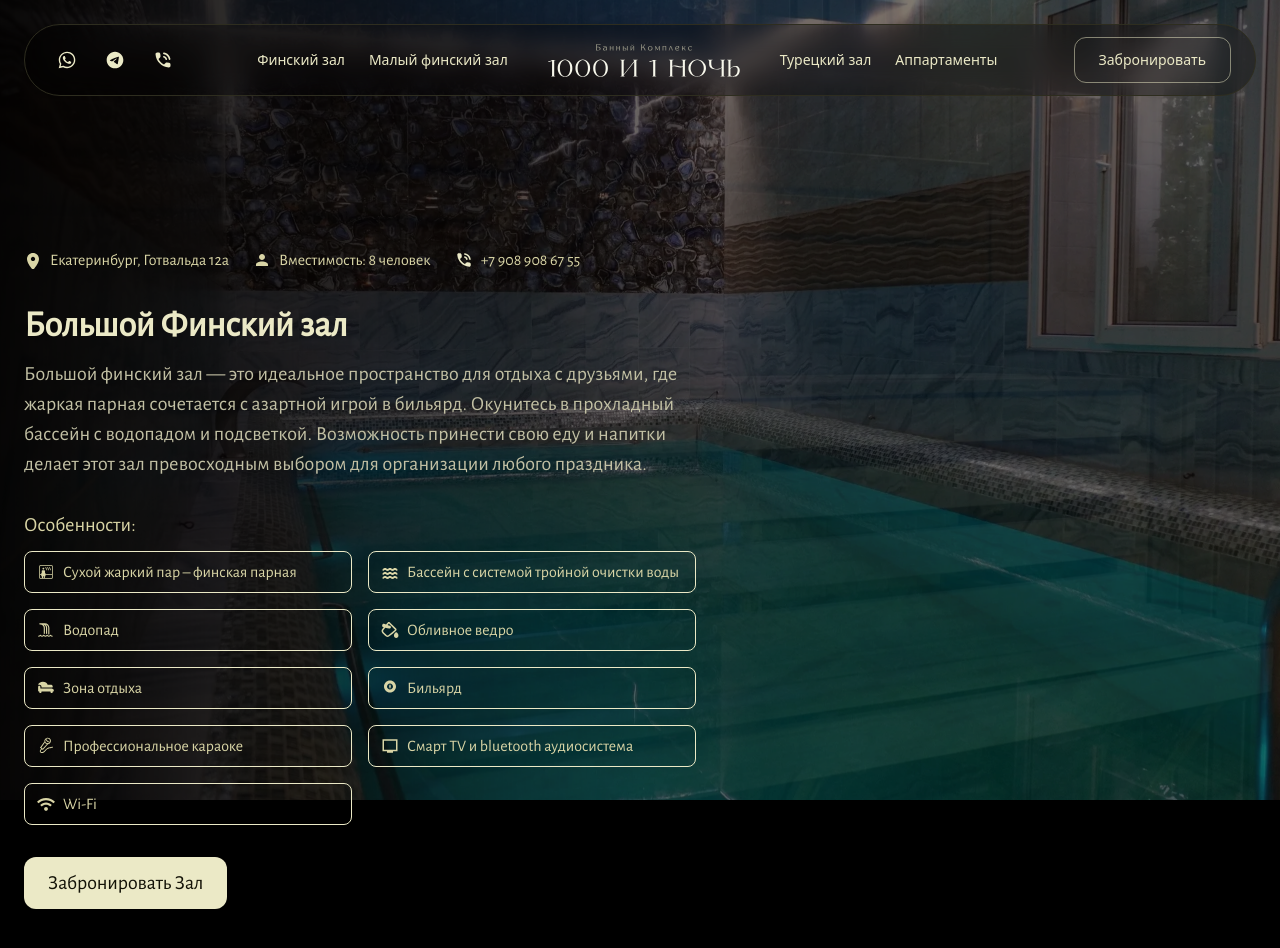
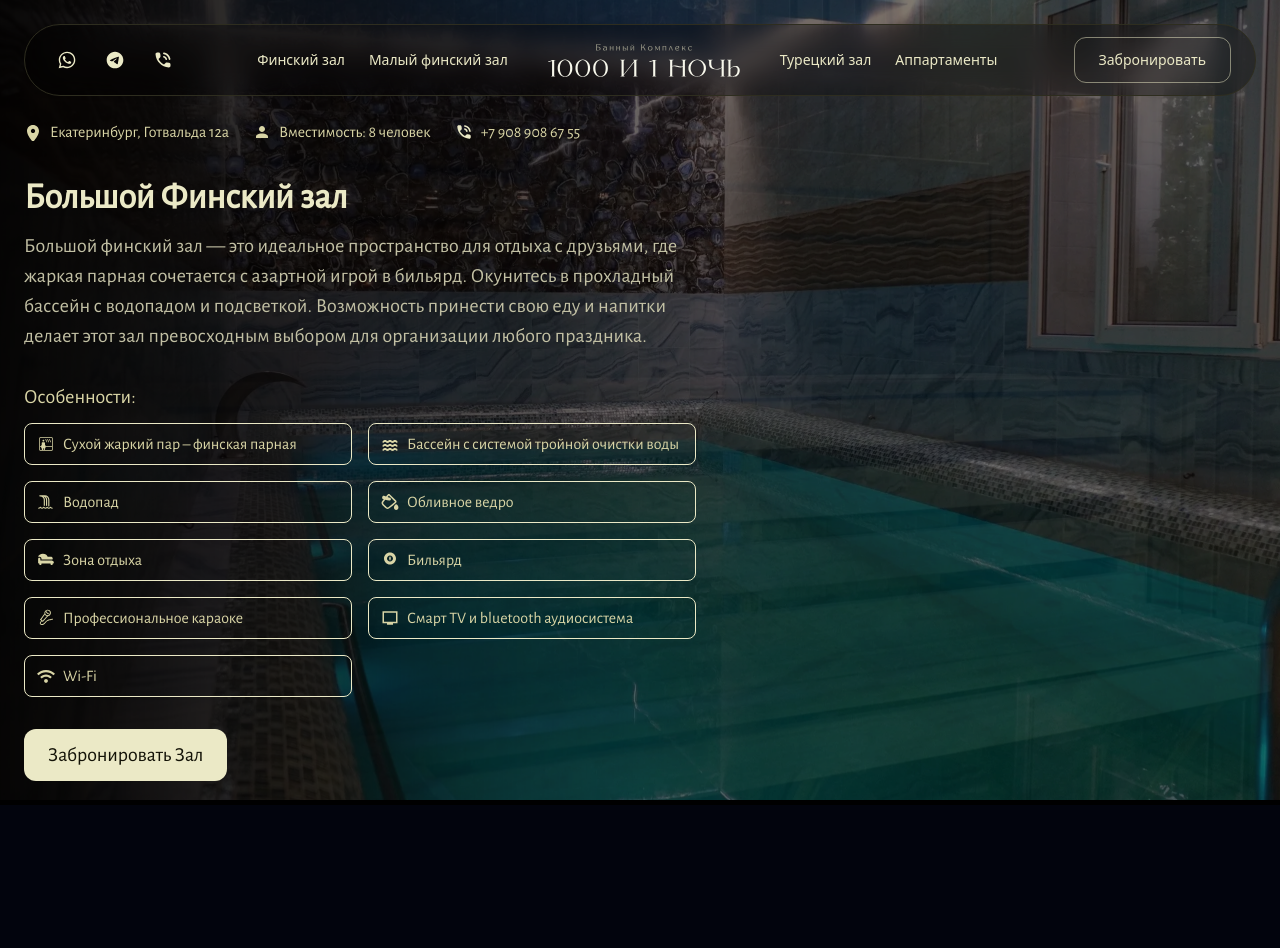
Before and after one commit to Purks1337/sasauni, a Next.js app: page / in a window 1280 px wide. Shown: the top 948 px of the page. After the commit the page ends 805 px from the top, so only its background shows below. Built offline with nearby package versions, Linux system fonts and the light colour scheme.

Commit message:
Header fix

```diff
--- a/src/features/view-room/ui/room-view.tsx
+++ b/src/features/view-room/ui/room-view.tsx
@@ -16,7 +16,7 @@ interface RoomViewProps {
  */
 export function RoomView({ room, slug }: RoomViewProps) {
   return (
-    <div className="max-w-7xl mx-auto w-full flex items-start pt-0 mt-[240px] sm:mt-[128px] pb-12">
+    <div className="max-w-7xl mx-auto w-full flex items-start mt-auto">
       <div className="w-full max-w-2xl">
         {/* Main Content Block with per-slug enter animation */}
         <AnimatePresence mode="wait">
--- a/src/widgets/room-display/ui/room-display.tsx
+++ b/src/widgets/room-display/ui/room-display.tsx
@@ -17,7 +17,7 @@ interface RoomDisplayProps {
  */
 export function RoomDisplay({ room, slug }: RoomDisplayProps) {
   return (
-    <div className="min-h-screen relative bg-black">
+    <div className="min-h-screen relative bg-black flex flex-col">
       {/* Animated background per room */}
       <AnimatePresence mode="wait">
         <motion.div
@@ -36,7 +36,7 @@ export function RoomDisplay({ room, slug }: RoomDisplayProps) {
       <Header bookingPhone={room.phone} />
 
       {/* Main Content Section */}
-      <section className="relative z-10 w-full px-2 sm:px-6">
+      <section className="relative z-10 w-full flex-grow flex flex-col px-2 sm:px-6 pb-2 sm:pb-6">
         {/* Room Content */}
         <RoomView room={room} slug={slug} />
       </section>
```
